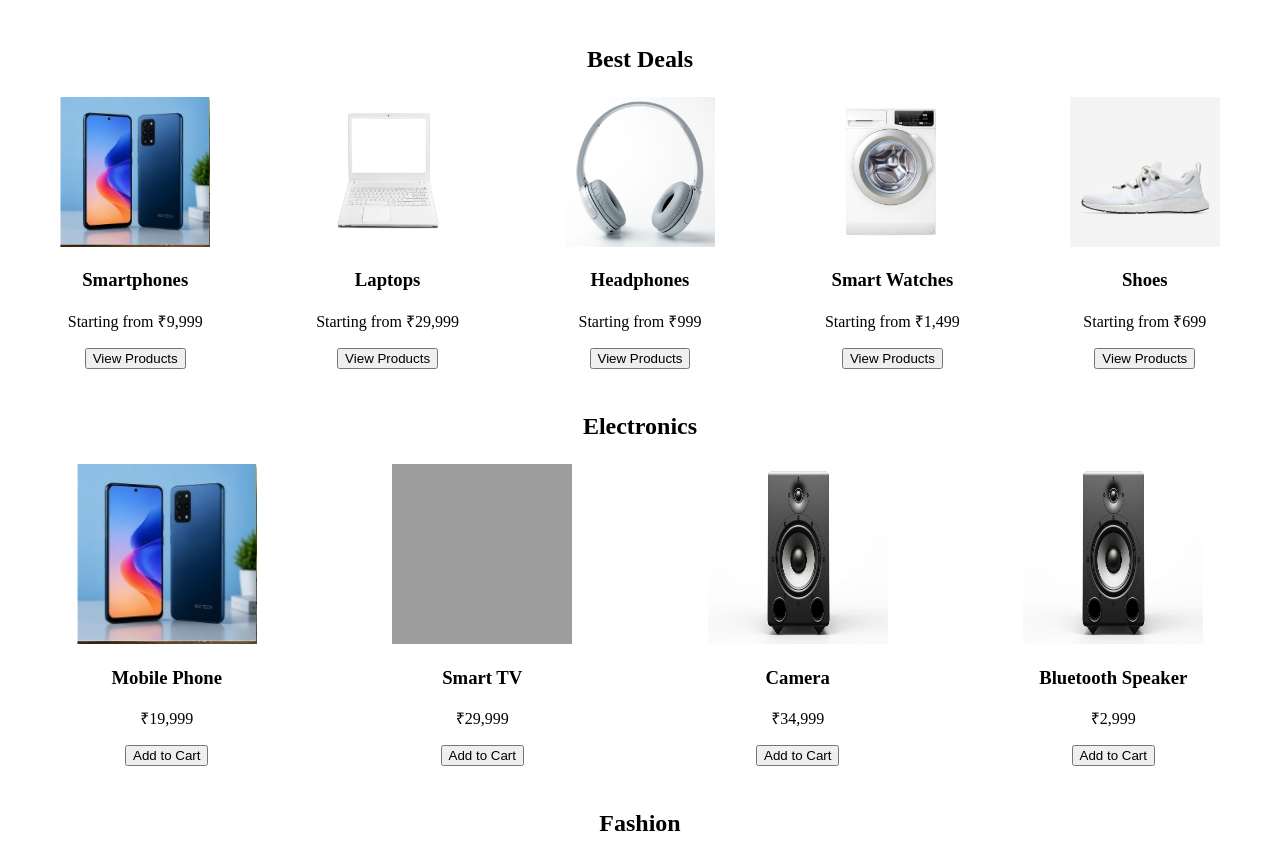
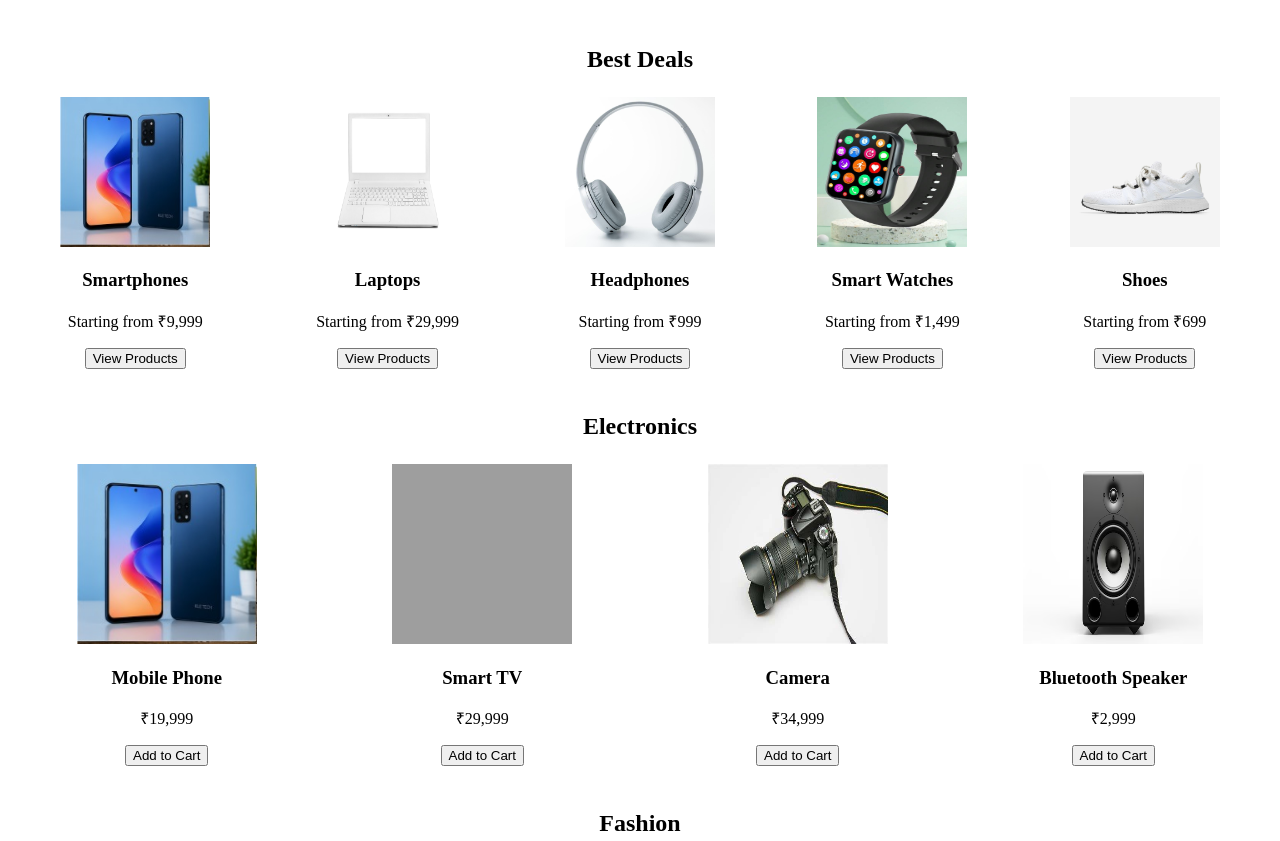
Before and after one commit to saigoutam17/website, a plain HTML site: page shp.html in a window 1280 px wide. Shown: the part 411-1252 px from the top of the page. Drawn offline with Linux system fonts and the light colour scheme; grey boxes are pictures that could not be loaded; files whose address does not match are found by name.

Commit message:
modified

```diff
--- a/shp.html
+++ b/shp.html
@@ -118,7 +118,7 @@
             </td>
 
             <td>
-                <img src="C:\Users\Administrator\OneDrive\Desktop\Files\website\images\dr9oT9qDC_6iFy0BL-QOgoGyCYSqhkeS61MzXVGE0uSjrSl5S-vOtI_qWDikq4cmmThnAF1Db097RhNUmgZqssF5Lvgoba-7UVPNR5xG3wUZWrFYDP9tTXwgTocSn2hogEm84rW_GbSFTT5DqJrQcxiPxjW9m2JMzMCY2nsVhpiyyqo5N_icsDkhmDUfsKJO.jpg"
+                <img src="C:\Users\Administrator\OneDrive\Desktop\Files\website\KL7J7OOc3ox8UAVj_V8EZTT69qVXWJts0WZ0Zq9-zXMmwF3XjdZ6TryV5Pu97NT8Te015Zsr6-53RK06n-G4E1AL9twq83zE5nNw0A4RdSkZShOQZxdW-A4W_qgO9t2y47XW5cC3PiUbK_nvcT6kJgO1AqL9myObXjCZCQPVv2s.jpg"
                      width="150"
                      height="150">
                 <h3>Smart Watches</h3>
@@ -170,7 +170,7 @@
             </td>
 
             <td>
-                <img src="C:\Users\Administrator\OneDrive\Desktop\Files\website\images\speaker-that-has-picture-speaker-it_14117-29044.avif"
+                <img src="C:\Users\Administrator\OneDrive\Desktop\Files\website\images\OIP.jpg"
                      width="180"
                      height="180">
                 <h3>Camera</h3>
```
Also changed, not shown: KL7J7OOc3ox8UAVj_V8EZTT69qVXWJts0WZ0Zq9-zXMmwF3XjdZ6TryV5Pu97NT8Te015Zsr6-53RK06n-G4E1AL9twq83zE5nNw0A4RdSkZShOQZxdW-A4W_qgO9t2y47XW5cC3PiUbK_nvcT6kJgO1AqL9myObXjCZCQPVv2s.jpg (added).
